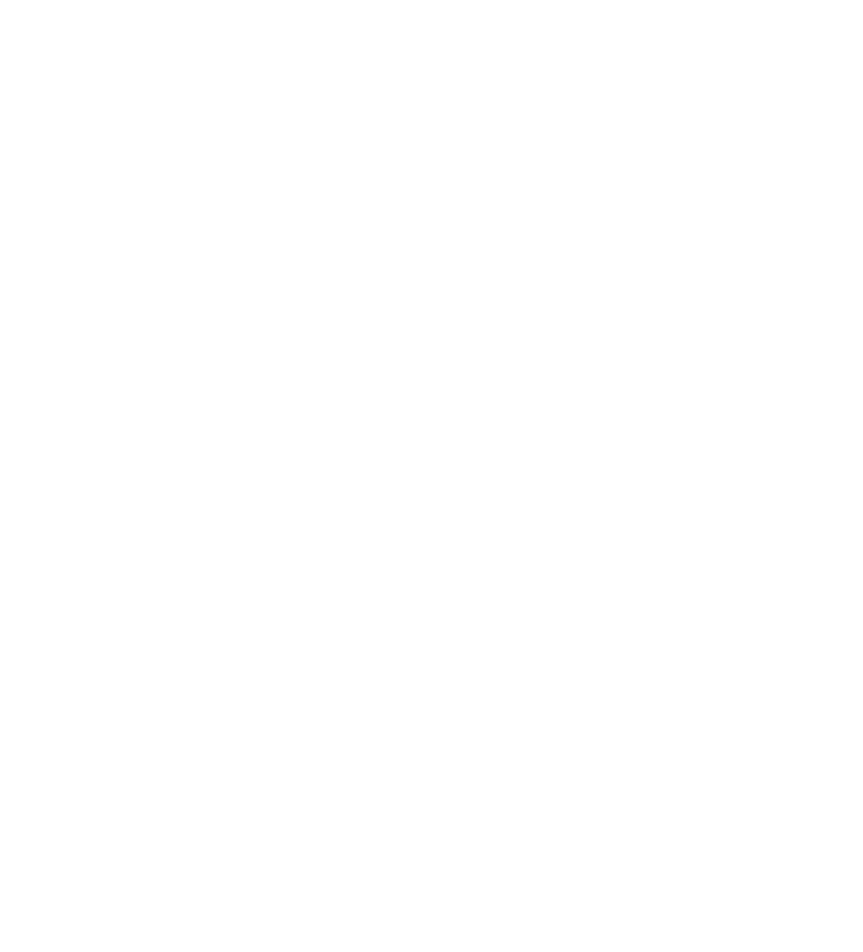
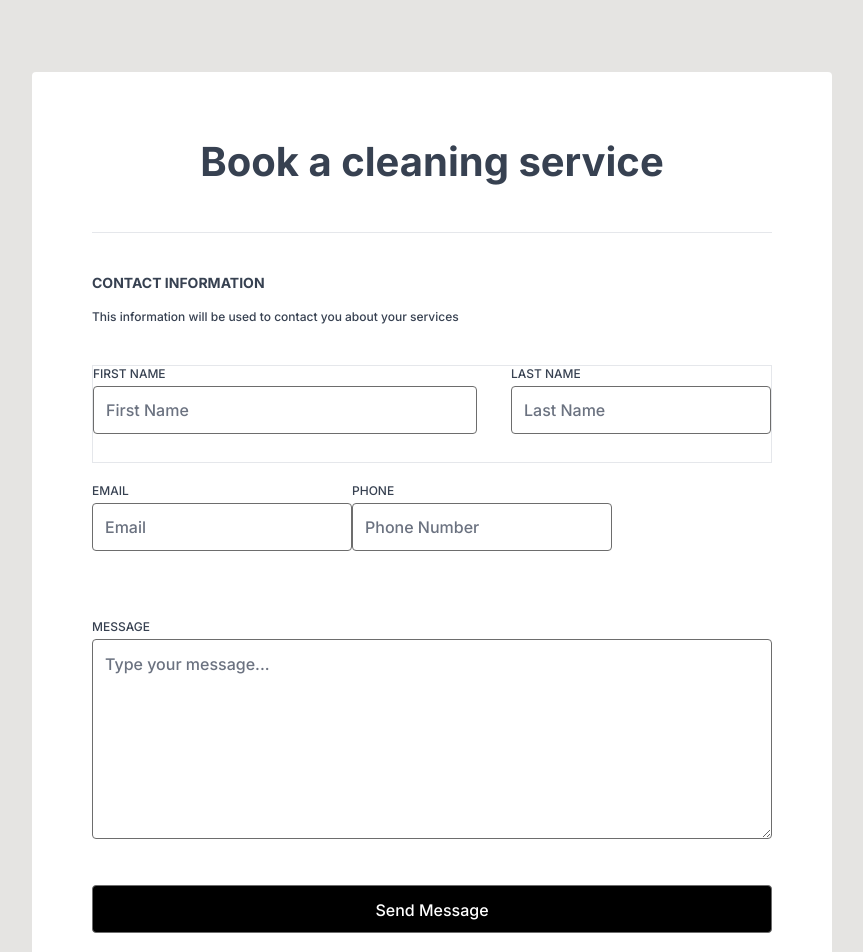
Before and after one commit to johnfeyisayo/Jobzy-cleaning-service, a React (Create React App) app: page /booking in a window 1280 px wide. Shown: the part 520-1472 px from the top of the page, without its empty margins (268-1131 px from the left). Before the commit the page ends 800 px from the top, so only its background shows below. Built offline with nearby package versions, Linux system fonts and the light colour scheme.

Commit message:
update booking

```diff
--- a/src/components/Booking.js
+++ b/src/components/Booking.js
@@ -1,10 +1,84 @@
-import React from 'react'
-import Navbar from './Navbar'
+import React from 'react';
+import Navbar from './Navbar';
+import Footer from './Footer';
 
 export default function Booking() {
   return (
-    <div>
-    <Navbar />
+    <div className=" bg-#505050">
+      <Navbar />
+      <div className="text-white text-center" id="services-bg">
+        <h1 className="font-inter font-bold text-2xl h-0 py-8 md:text-6xl lg:pt-32">
+          Make A Booking
+        </h1>
+        <p className="font-Roboto text-xs md:text-xl lg:mt-10">
+          You&apos;re on the right track to get your space looking beautiful again
+        </p>
+      </div>
+      {/* <section className="text-white text-center" id="services-bg">
+        <h1 className=" sm:font-inter font-bold text-2xl h-0 py-8 md:text-6xl">
+        Make A Booking
+        </h1>
+        <p className="font-Roboto text-xs md:text-xl">
+        You’re on the right track to get your space looking beautiful again
+        </p>
+      </section> */}
+      <section className="h-auto  text-gray-700 font-inter md:py-[100px] bg-[#E5E4E2]  ">
+        <div className="text-left flex flex-col gap-7 md:gap-[40px] h-auto md:w-[800px] justify-center   md:ml-[300px] md:p-[60px] md:mt-0 p-[10px] bg-white rounded">
+          <p className="font-bold  text-[25px] md:text-[40px]   md:my-[0px] text-center ">
+            Book a cleaning service
+          </p>
+          <hr className="w-full"></hr>
+          <p className="font-bold text-sm">CONTACT INFORMATION</p>
+          <p className="text-xs -mt-6 ">This information will be used to contact you about your services</p>
+          <div className="md:flex border justify-between">
+          <div>
+            <p className="text-xs pb-[4px]">FIRST NAME</p>
+            <input
+              className="h-[48px] w-full border border-[#6D6D6D] rounded p-[12px] placeholder:text-base outline-none md:w-96"
+              placeholder="First Name"
+            />
+          </div>
+          <div className="my-7 md:mt-0">
+            <p className="text-xs pb-[4px]">LAST NAME</p>
+            <input
+              className="h-[48px] w-full border border-[#6D6D6D] rounded p-[12px] placeholder:text-base outline-none"
+              placeholder="Last Name"
+            />
+          </div>
+          </div>
+          <div className=" -mt-5 md:flex">
+          <div>
+            <p className="text-xs pb-[4px]">EMAIL</p>
+            <input
+              className="h-[48px] w-full border border-[#6D6D6D] rounded p-[12px] placeholder:text-base outline-none"
+              placeholder="Email"
+            />
+          </div>
+          <div className="my-7 md:mt-0">
+            <p className="text-xs pb-[4px]">PHONE</p>
+            <input
+              className="h-[48px] w-full border border-[#6D6D6D] rounded p-[12px] placeholder:text-base outline-none"
+              placeholder="Phone Number"
+            />
+          </div>
+          </div>
+          <div>
+            <p className="text-xs pb-[4px]">MESSAGE</p>
+            <textarea
+              className="h-[200px] w-full border border-[#6D6D6D] rounded p-[12px] placeholder:text-base   "
+              placeholder="Type your message..."
+            />
+          </div>
+          <div>
+            <button
+              className="h-[48px] w-full border border-[#6D6D6D] rounded p-[12px] placeholder:text-base outline-none placeholder:text-brightness-50 text-white bg-black hover:text-black hover:bg-[#E5E4E2]"
+              placeholder="Type your message...">
+              Send Message
+            </button>
+          </div>
+        </div>
+      </section>
+      <Footer />
     </div>
-  )
+  );
 }
```
